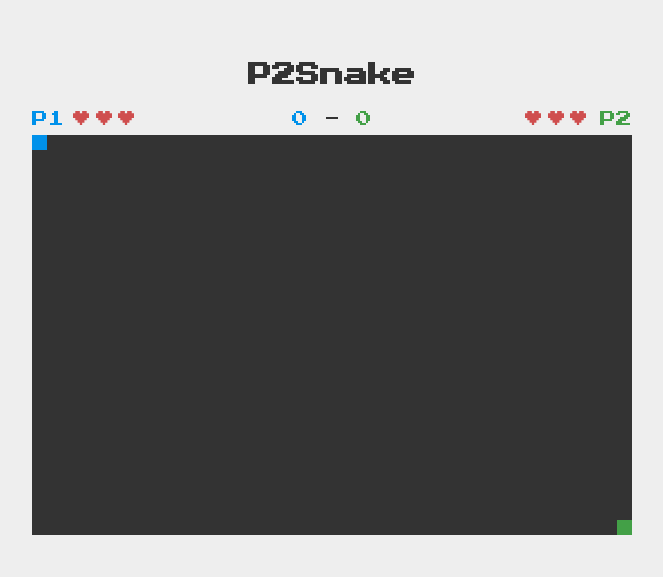
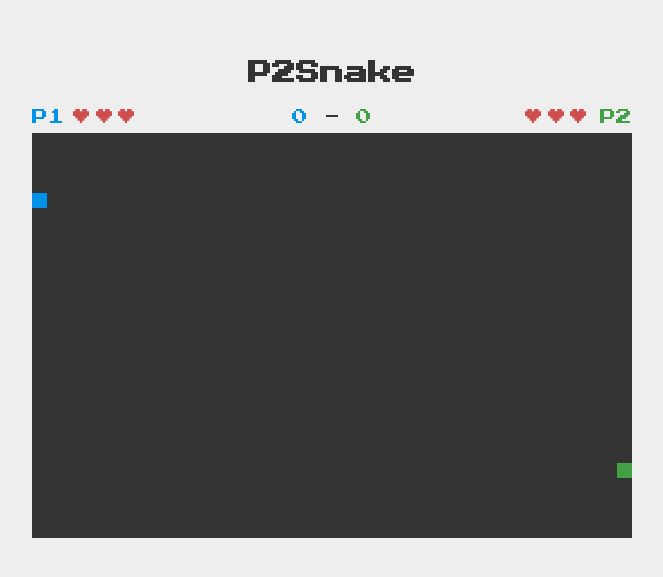
Before and after one commit to boguz/p2snake, a plain HTML site: page index.html in a window 1280 px wide. Shown: the part 101-678 px from the top of the page, without its empty margins (308-971 px from the left). Drawn offline with Linux system fonts and the light colour scheme.

Commit message:
Add snake movement

```diff
--- a/index.html
+++ b/index.html
@@ -40,7 +40,7 @@
                 </div>
             </div>
         </div>
-        <canvas id="canvas" width="600" height="400"></canvas>
+        <canvas id="canvas" width="600" height="405"></canvas>
     </div>
 
     <!-- SCRIPTS -->
--- a/scripts/p2snake.js
+++ b/scripts/p2snake.js
@@ -7,10 +7,12 @@ const heartsP1 = document.querySelectorAll('.lives__container--one .lives__heart
 const heartsP2 = document.querySelectorAll('.lives__container--two .lives__heart');
 const scoreP1 = document.querySelector('.score__p1');
 const scoreP2 = document.querySelector('.score__p2');
-const gridSize = 15;
+const gridSize = 15; // in px
+const frameRate = 1 // in frames per second
 
 // VARIABLES
 let p1, p2;
+let lastLoopTime = 0;
 
 function drawHearts(playerHearts, livesLeft) {
     for (let i = 0; i < startingLives; i++) {
@@ -23,7 +25,6 @@ function drawHearts(playerHearts, livesLeft) {
 }
 
 function updateScores() {
-    console.log("UPDATE");
     scoreP1.textContent = p1.score;
     scoreP2.textContent = p2.score;
 }
@@ -34,21 +35,32 @@ function gameInit() {
                     "#0091ea",
                     0,
                     0,
-                    "right");
+                    "down");
     p2 = new Player(startingLives,
                     startingScore,
                     "#43a047",
                     canvas.width - gridSize,
                     canvas.clientHeight - gridSize,
-                    "left");
+                    "up");
 
     drawHearts(heartsP1, p1.lives);
     drawHearts(heartsP2, p2.lives);
     updateScores();
-
     p1.draw();
     p2.draw();
+    loop(Date.now);
+}
+
+function loop(currentTime) {
+    if (currentTime - lastLoopTime > 1000 / frameRate) {
+        ctx.clearRect(0, 0, canvas.width, canvas.height);
+        p1.update();
+        p2.update();
+        p1.draw();
+        p2.draw();
+        lastLoopTime = currentTime;
+    }
+    requestAnimationFrame(loop);
 }
 
 gameInit();
-console.log(p1);
--- a/scripts/player.js
+++ b/scripts/player.js
@@ -17,4 +17,8 @@ class Player {
     draw() {
         this.snake.draw();
     }
+
+    update() {
+        this.snake.update();
+    }
 }
--- a/scripts/snake.js
+++ b/scripts/snake.js
@@ -1,15 +1,48 @@
 class Snake {
-    constructor(startX, startY, color) {
-        this.pos =  { x: startX,
-                      y: startY},
+    constructor(startX, startY, color, dir) {
+        this.pos = {
+            x: startX,
+            y: startY
+        },
+        this.vel = {
+            x: 0,
+            y: 0
+        }
         this.color = color;
+        this.dir = dir;
     }
 
     draw() {
-        console.log("draw");
-        console.log(ctx);
         ctx.fillStyle = this.color;
         ctx.fillRect(this.pos.x, this.pos.y, gridSize, gridSize);
     }
 
+    updateDirection() {
+        if (this.dir === "right") {
+            this.vel.x = 1;
+            this.vel.y = 0;
+        } else if (this.dir === "left") {
+            this.vel.x = -1;
+            this.vel.y = 0;
+        } else if (this.dir === "up") {
+            this.vel.x = 0;
+            this.vel.y = -1;
+        } else if (this.dir === "down") {
+            this.vel.x = 0;
+            this.vel.y = 1;
+        }
+    }
+
+    updatePosition() {
+        this.pos.x += this.vel.x * gridSize;
+        this.pos.y += this.vel.y * gridSize;
+    }
+
+
+
+    update() {
+        this.updateDirection();
+        this.updatePosition();
+    }
+
 }
```
